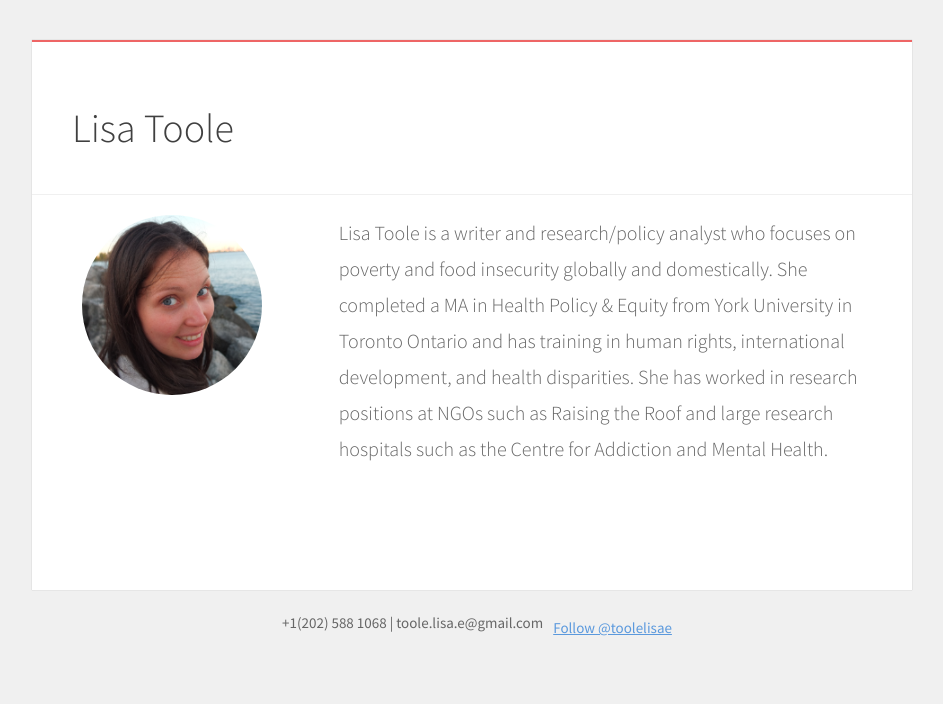
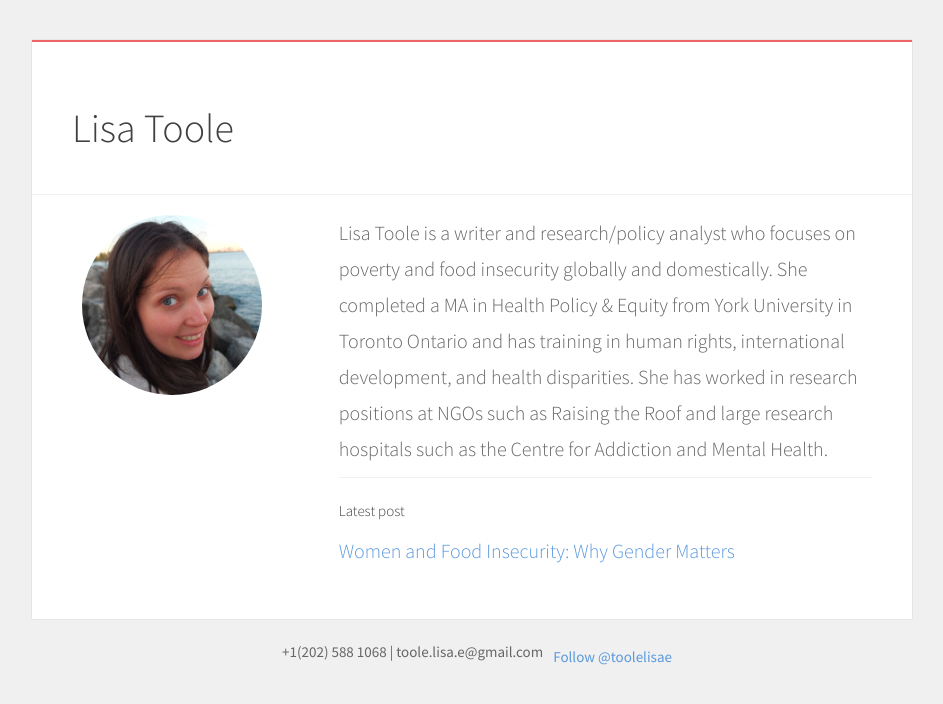
Before and after one commit to tristen/lisa, a Jekyll site: the page built from index.html, in a window 1280 px wide. Shown: the top 704 px of the page, without its empty margins (168-1111 px from the left). Built offline with Jekyll 4.4.1, drawn with Linux system fonts in a browser that asks for light colours; Markdown is read by kramdown in place of the engine named in the settings; comment, search, counter and statistics services are not loaded.

Commit message:
surface blog entries to the frontpage

```diff
--- a/_layouts/default.html
+++ b/_layouts/default.html
@@ -1,8 +1,5 @@
 ---
 navigation:
-  - title: 'Blog'
-    category: blog
-    path: '/blog'
   - title: 'Curriculum Vitae'
     category: cv
     path: '/cv'
--- a/blog/index.html
+++ b/blog/index.html
@@ -8,7 +8,7 @@ title: Blog
 {% for item in site.categories.blog %}
 <div class='center pad2y pad4x'>
   <small class='quiet'>{{item.date | date: '%B %d, %Y'}}</small>
-  <h3><a href='{{item.url}}'>{{item.title}}</a></h3></h3>
+  <h3><a href='{{item.url}}'>{{item.title}}</a></h3>
 </div>
 {% endfor %}
 </section>
--- a/index.html
+++ b/index.html
@@ -8,5 +8,11 @@ layout: default
   </div>
   <div class='col8 margin1'>
     <p class='big title'>Lisa Toole is a writer and research/policy analyst who focuses on poverty and food insecurity globally and domestically. She completed a MA in Health Policy &amp; Equity from York University in Toronto Ontario and has training in human rights, international development, and health disparities. She has worked in research positions at NGOs such as Raising the Roof and large research hospitals such as the Centre for Addiction and Mental Health.</p>
+    <div class='keyline-top pad2y'>
+      <h6>Latest post</h6>
+      {% for item in site.categories.blog %}
+      <h3><a href='{{item.url}}'>{{item.title}}</a>
+      {% endfor %}
+    </div>
   </div>
 </section>
--- a/site.css
+++ b/site.css
@@ -101,12 +101,16 @@ h5 {
   font-size:12px;
   line-height:1.666em;
   }
+h6 {
+  font-weight:300;
+  }
 
 h1 a, h2 a, h3 a, h4 a, h5 a, h6 a {
   text-decoration:none;
   }
 a {
   color:#5B99DD;
+  text-decoration:none;
   }
   a:hover { color:#4D87C5; }
 
@@ -331,7 +335,7 @@ img.inline,
 @media
 only screen and (-webkit-min-device-pixel-ratio:2),
 only screen and (min-device-pixel-ratio:2) {
-    .section.experience ul li {
+    section .experience ul li {
       background:transparent url(img/sprite@2x.png) no-repeat 0 0;
       background-size:20px 20px;
     }
```
